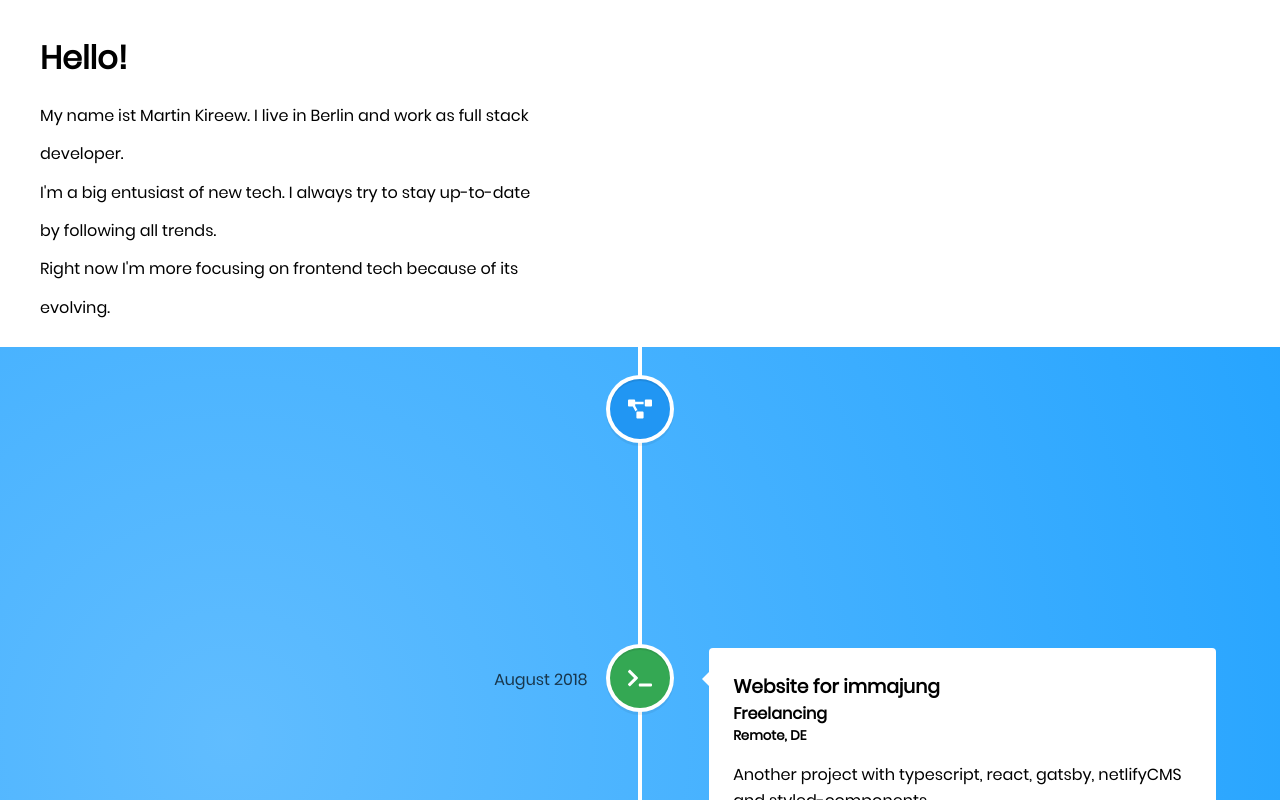
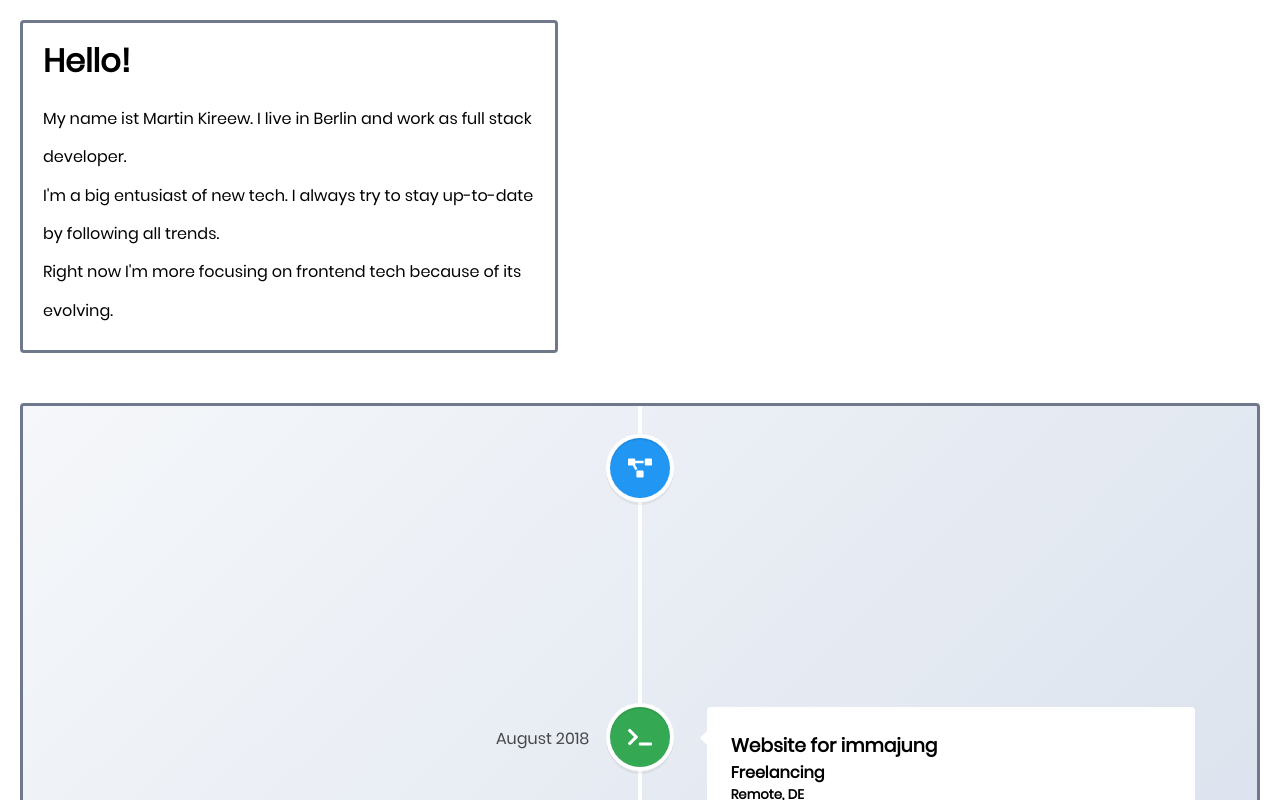
Before and after one commit to makiri1993/my-website, a React app: page / in a window 1280 px wide. Shown: the top 800 px of the page. Built offline with nearby package versions, Linux system fonts and the light colour scheme; the HTML template or start-up script is replaced by a standard one.

Commit message:
added transition with shadow and bgcolor

```diff
--- a/src/scenes/SinglePage.tsx
+++ b/src/scenes/SinglePage.tsx
@@ -10,6 +10,7 @@ import {
   TerminalIcon,
   GraduationIcon
 } from '../components/Icon/index'
+import { keyframes } from '@emotion/core'
 
 export default class SinglePage extends Component {
   render() {
@@ -169,16 +170,25 @@ export default class SinglePage extends Component {
 }
 
 const TimelineBackground = styled.div`
-  background-image: radial-gradient(
-    circle farthest-corner at 18% 18.8%,
-    rgba(4, 150, 255, 0.63) 0%,
-    rgba(4, 150, 255, 1) 90%
+  margin-left: 20px;
+  margin-right: 20px;
+  border: 3px solid #70798c;
+  border-radius: 4px;
+  background-image: linear-gradient(
+    135deg,
+    rgb(245, 247, 250) 0%,
+    rgb(195, 207, 226) 100%
   );
+  transition: box-shadow 1s ease-in-out;
+  :hover {
+    box-shadow: 0 4px 8px 0 rgba(0, 0, 0, 0.2), 0 6px 20px 0 rgba(0, 0, 0, 0.19);
+  }
 `
 
 const Container = styled.div`
   display: flex;
   flex-direction: column;
+  margin-bottom: 50px;
 `
 
 const Introduction = styled.div`
@@ -189,10 +199,14 @@ const Introduction = styled.div`
   padding-bottom: 20px;
   justify-self: flex-start;
   line-height: 2.4;
-  &:hover {
-    transition: border 0.25s;
-    border-left: 3px solid #70798c;
-    border-bottom: 3px solid #70798c;
-    /* border-color: #0e79b2; */
+
+  border: 3px solid #70798c;
+  border-radius: 4px;
+  /* border-bottom: 3px solid #70798c; */
+  /* border-color: #0e79b2; */
+  transition: background 1s ease-in-out, box-shadow 1s ease-in-out;
+  :hover {
+    box-shadow: 0 4px 8px 0 rgba(0, 0, 0, 0.2), 0 6px 20px 0 rgba(0, 0, 0, 0.19);
+    background: #e1e7f0;
   }
 `
```
